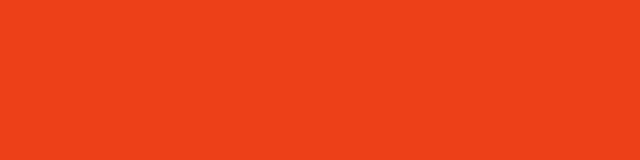
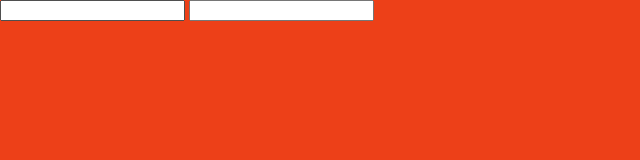
Before and after one commit to elingenieroprofe/sabado, a plain HTML site: page index.html in a window 1280 px wide. Shown: the whole page, without its empty margins (0-640 px from the left). Drawn offline with Linux system fonts and the light colour scheme.

Commit message:
primer commit de la nueva rama

```diff
--- a/index.html
+++ b/index.html
@@ -6,7 +6,11 @@
 		<link rel="stylesheet" href="css/style.css">
 	</head>
 	<body>
+		<form action="ind.php">
+			<input type="text">
+			<input type="text">
 
+		</form>
 
 		<script type="text/javascript" src="js/funciones.js"></script>
 	</body>
```
